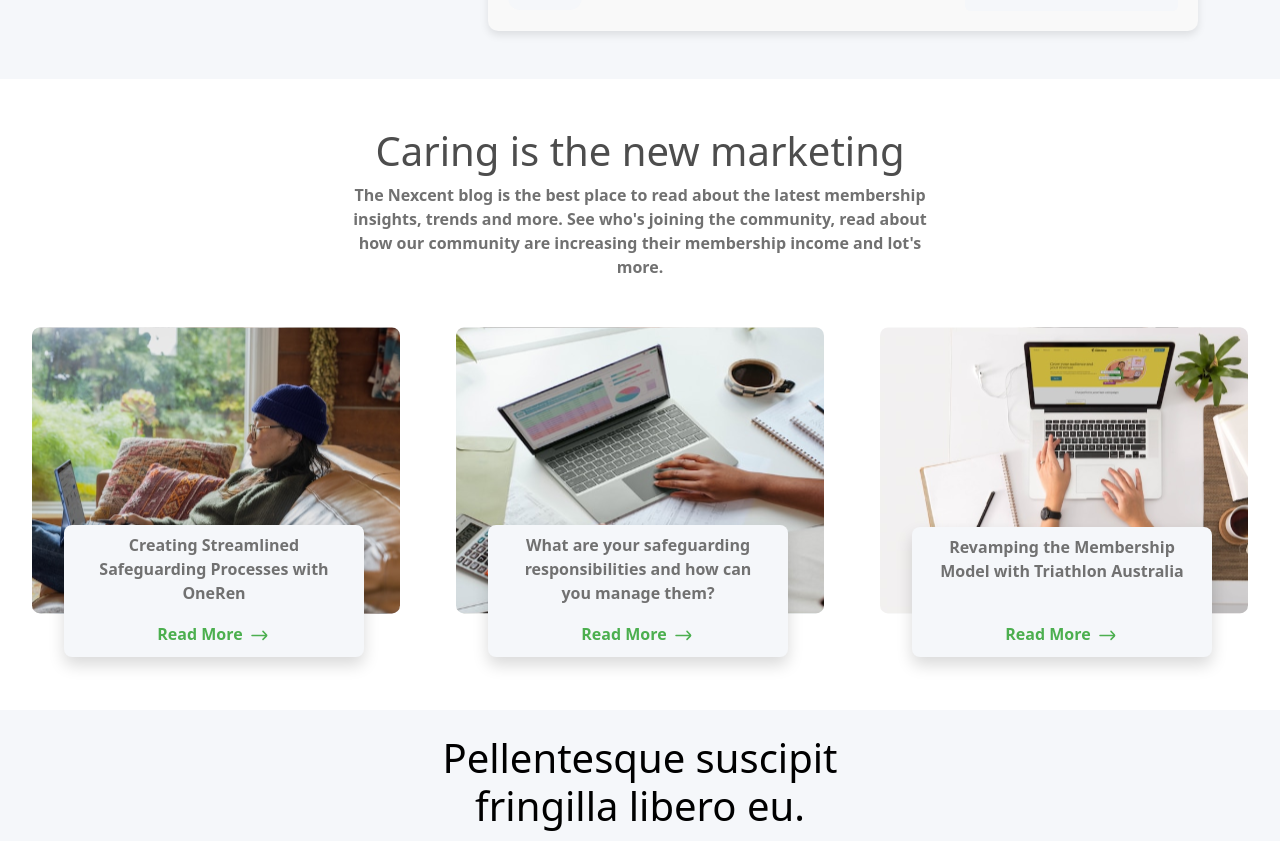
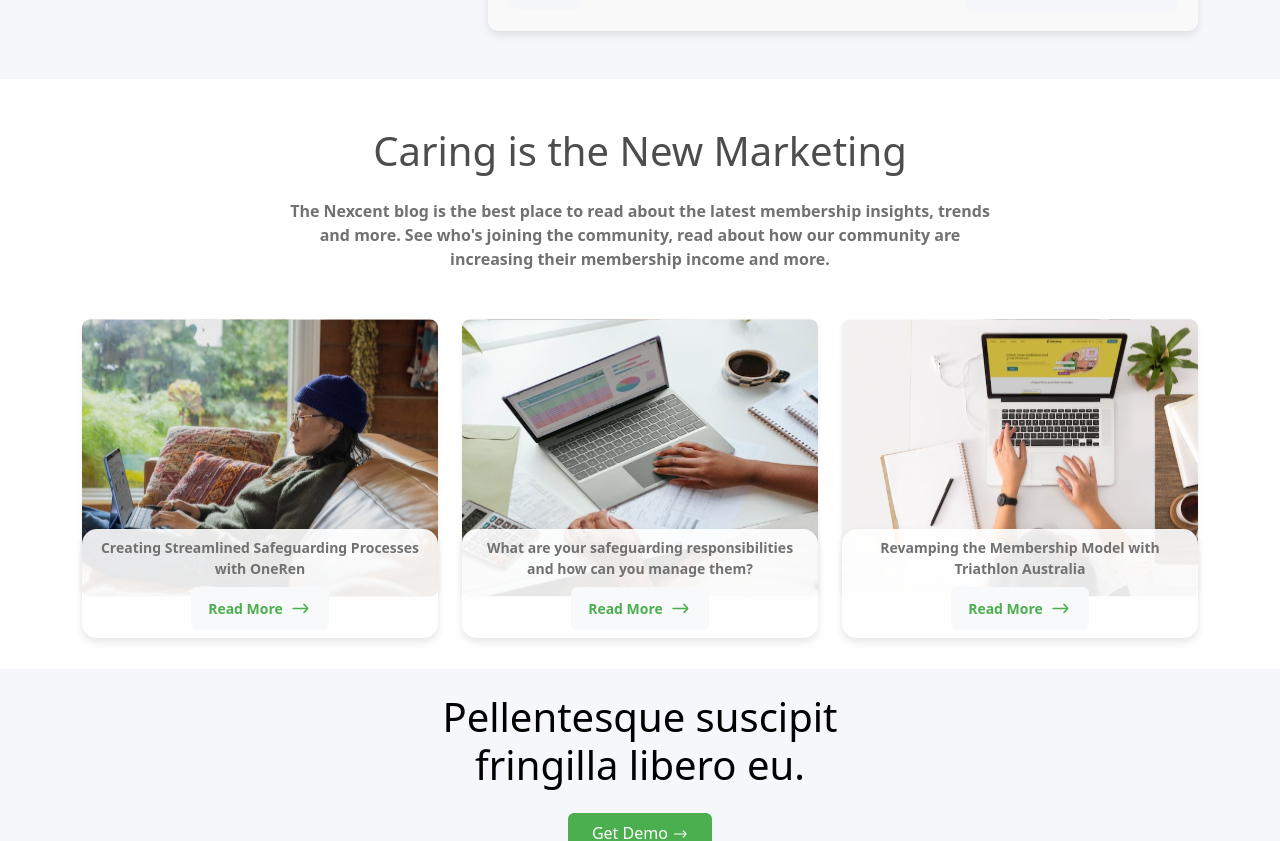
Before and after one commit to MuhammadZawar11681/Nexcent-React-Bootstrap-, a React (Vite) app: page / in a window 1280 px wide. Shown: the part 3340-4181 px from the top of the page. Built offline with nearby package versions, Linux system fonts and the light colour scheme.

Commit message:
Adjust the blog pic

```diff
--- a/src/App.jsx
+++ b/src/App.jsx
@@ -5,7 +5,7 @@
 import Achievements from "./components/Achievements/Achievements";
 import Products from "./components/Products/Products";
 import Customers from "./components/Customers/Customers";
-import Blog from "./components/Blog";
+import Blog from "./components/Blogs/Blog";
 import Footer from "./components/Footer";
 
 function App() {
--- a/src/components/Blog.jsx
+++ /dev/null
@@ -1,36 +0,0 @@
-import blog_1 from '../assets/blog-image-1.svg'
-import blog_2 from '../assets/blog-image-2.svg'
-import blog_3 from '../assets/blog-image-3.svg'
-import BlogPost from './BlogPost'
-const Blog = () => {
-    const blogs =[
-        {
-            image:blog_1,
-            text:'Creating Streamlined Safeguarding Processes with OneRen',
-            link:'#'
-        },
-        {
-            image:blog_2,
-            text:'What are your safeguarding responsibilities and how can you manage them?',
-            link:'#'
-        },
-        {
-            image:blog_3,
-            text:'Revamping the Membership Model with Triathlon Australia',
-            link:'#'
-        }
-    ]
-    return (
-        <div id='testimonials' className='my-5'>
-                <h1 className=' text-dark-grey text-center ' >Caring is the new marketing</h1>
-                <p className='fw-semibold  text-grey text-center paragraph-center px-2 px-md-0 mx-auto' style={{ fontSize: '16px' }}>The Nexcent blog is the best place to read about the latest membership insights, trends and more. See who's joining the community, read about how our community are increasing their membership income and lot's more.​</p>
-
-        <div className='d-flex gap-4 mx-auto justify-content-center flex-wrap mx-2 my-5'>
-            {blogs.map((post, index)=>(<BlogPost key={index} image={post.image} text={post.text} link={post.link}/>))}
-        </div>
-
-        </div>
-    )
-}
-
-export default Blog
--- a/src/components/BlogPost.jsx
+++ /dev/null
@@ -1,15 +0,0 @@
-import arrow_right from '../assets/arrow-right.svg'
-const BlogPost = ({image,text,link}) => {
-  return (
-    <div className='position-relative mb-5 px-3 '>
-        <img className='w-100' src={image} alt="Blog Cover"  />
-        <div className='position-absolute d-flex flex-column align-align-items-center justify-content-between w-75 background-light  rounded-3 shadow py-2 px-4 ' style={{bottom:'-15%', left:'12%',  minHeight:'130px'}}>
-            <p className='text-grey fw-bold text-center'>{text}</p>
-            <button className='border-0 background-light text-green fw-semibold mx-auto'>Read More <img src={arrow_right} alt="Arrow"  /></button>
-        </div>
-
-    </div>
-  )
-}
-
-export default BlogPost
--- /dev/null
+++ b/src/components/Blogs/Blog.css
@@ -0,0 +1,53 @@
+.blog-post {
+  transition: transform 0.3s ease-in-out, box-shadow 0.3s ease-in-out;
+  overflow: visible;
+}
+
+.blog-post:hover {
+  transform: translateY(-10px);
+  box-shadow: 0 6px 20px rgba(0, 0, 0, 0.15);
+}
+
+.card-img-wrapper {
+  position: relative;
+  overflow: visible;
+}
+
+.card-body {
+  background-color: rgba(255, 255, 255, 0.9);
+  border-radius: 15px;
+  box-shadow: 0 4px 8px rgba(0, 0, 0, 0.1);
+  transition: all 0.3s ease-in-out;
+  bottom: -15%;
+  left: 50%;
+  transform: translateX(-50%);
+  width: 85%;
+}
+
+.card-body:hover {
+  transform: translate(-50%, -5%);
+}
+
+.card-text {
+  font-size: 14px; /* Decreased font size */
+  margin-bottom: 1px;
+}
+
+.btn-light {
+  display: flex;
+  align-items: center;
+  gap: 5px;
+  transition: background-color 0.3s ease-in-out;
+  font-size: 14px; /* Decreased font size */
+  padding: 0.5rem 1rem; /* Adjusted padding */
+}
+
+.btn-light:hover {
+  background-color: #f0f0f0;
+}
+
+@media (max-width: 767px) {
+  .card-body {
+    bottom: 10%;
+  }
+}
--- /dev/null
+++ b/src/components/Blogs/Blog.jsx
@@ -0,0 +1,109 @@
+// import blog_1 from "../../assets/blog-image-1.svg";
+// import blog_2 from "../../assets/blog-image-2.svg";
+// import blog_3 from "../../assets/blog-image-3.svg";
+// import BlogPost from "./BlogPost";
+// import "bootstrap/dist/css/bootstrap.min.css";
+// import "./Blog.css"; // Custom CSS for additional styling
+
+// const Blog = () => {
+//   const blogs = [
+//     {
+//       image: blog_1,
+//       text: "Creating Streamlined Safeguarding Processes with OneRen",
+//       link: "#",
+//     },
+//     {
+//       image: blog_2,
+//       text: "What are your safeguarding responsibilities and how can you manage them?",
+//       link: "#",
+//     },
+//     {
+//       image: blog_3,
+//       text: "Revamping the Membership Model with Triathlon Australia",
+//       link: "#",
+//     },
+//   ];
+//   return (
+//     <div id="testimonials" className="my-5 container">
+//       <h1 className="text-dark-grey text-center mb-4">
+//         Caring is the New Marketing
+//       </h1>
+//       <p
+//         className="fw-semibold text-grey text-center mx-auto mb-5"
+//         style={{ fontSize: "16px", maxWidth: "700px" }}
+//       >
+//         The Nexcent blog is the best place to read about the latest membership
+//         insights, trends and more. See who's joining the community, read about
+//         how our community are increasing their membership income and more.
+//       </p>
+
+//       <div className="row justify-content-center">
+//         {blogs.map((post, index) => (
+//           <BlogPost
+//             key={index}
+//             image={post.image}
+//             text={post.text}
+//             link={post.link}
+//           />
+//         ))}
+//       </div>
+//     </div>
+//   );
+// };
+
+// export default Blog;
+
+import blog_1 from "../../assets/blog-image-1.svg";
+import blog_2 from "../../assets/blog-image-2.svg";
+import blog_3 from "../../assets/blog-image-3.svg";
+import BlogPost from "./BlogPost";
+import "bootstrap/dist/css/bootstrap.min.css";
+import "./Blog.css"; // Custom CSS for additional styling
+
+const Blog = () => {
+  const blogs = [
+    {
+      image: blog_1,
+      text: "Creating Streamlined Safeguarding Processes with OneRen",
+      link: "#",
+    },
+    {
+      image: blog_2,
+      text: "What are your safeguarding responsibilities and how can you manage them?",
+      link: "#",
+    },
+    {
+      image: blog_3,
+      text: "Revamping the Membership Model with Triathlon Australia",
+      link: "#",
+    },
+  ];
+  return (
+    <div id="testimonials" className="my-5 container">
+      <h1 className="text-dark-grey text-center mb-4">
+        Caring is the New Marketing
+      </h1>
+      <p
+        className="fw-semibold text-grey text-center mx-auto mb-5"
+        style={{ fontSize: "16px", maxWidth: "700px" }}
+      >
+        The Nexcent blog is the best place to read about the latest membership
+        insights, trends and more. See who's joining the community, read about
+        how our community are increasing their membership income and more.
+      </p>
+
+      <div className="row justify-content-center">
+        {blogs.map((post, index) => (
+          <BlogPost
+            key={index}
+            image={post.image}
+            text={post.text}
+            link={post.link}
+          />
+        ))}
+      </div>
+    </div>
+  );
+};
+
+export default Blog;
--- /dev/null
+++ b/src/components/Blogs/BlogPost.jsx
@@ -0,0 +1,45 @@
+// import arrow_right from "../../assets/arrow-right.svg";
+// import "bootstrap/dist/css/bootstrap.min.css";
+// import white_arrow from "../../assets/arrow-right-white.svg";
+
+// const BlogPost = ({ image, text, link }) => {
+//   return (
+//     <div className="col-12 col-md-6 col-lg-4 mb-4 d-flex align-items-stretch">
+//       <div className="card blog-post h-100 border-0 shadow-sm">
+//         <img src={image} className="card-img-top" alt="Blog Cover" />
+//         <div className="card-body d-flex flex-column justify-content-between align-items-center text-center">
+//           <p className="card-text text-grey fw-bold">{text}</p>
+//           <a href={link} className="btn btn-light text-green fw-semibold mt-3">
+//             Read More <img src={arrow_right} alt="Arrow" />
+//           </a>
+//         </div>
+//       </div>
+//     </div>
+//   );
+// };
+
+// export default BlogPost;
+
+import arrow_right from "../../assets/arrow-right.svg";
+import "bootstrap/dist/css/bootstrap.min.css";
+//import "./Blogpost.css";
+
+const BlogPost = ({ image, text, link }) => {
+  return (
+    <div className="col-12 col-md-6 col-lg-4 mb-4 d-flex align-items-stretch">
+      <div className="card blog-post h-100 border-0 shadow-sm">
+        <div className="card-img-wrapper">
+          <img src={image} className="card-img-top" alt="Blog Cover" />
+          <div className="card-body d-flex flex-column justify-content-between align-items-center text-center position-absolute w-100 px-3 py-2">
+            <p className="card-text text-grey fw-bold mb-2">{text}</p>
+            <a href={link} className="btn btn-light text-green fw-semibold">
+              Read More <img src={arrow_right} alt="Arrow" />
+            </a>
+          </div>
+        </div>
+      </div>
+    </div>
+  );
+};
+
+export default BlogPost;
```
Also changed, not shown: src/components/Footer.jsx (+50 -35 lines).
